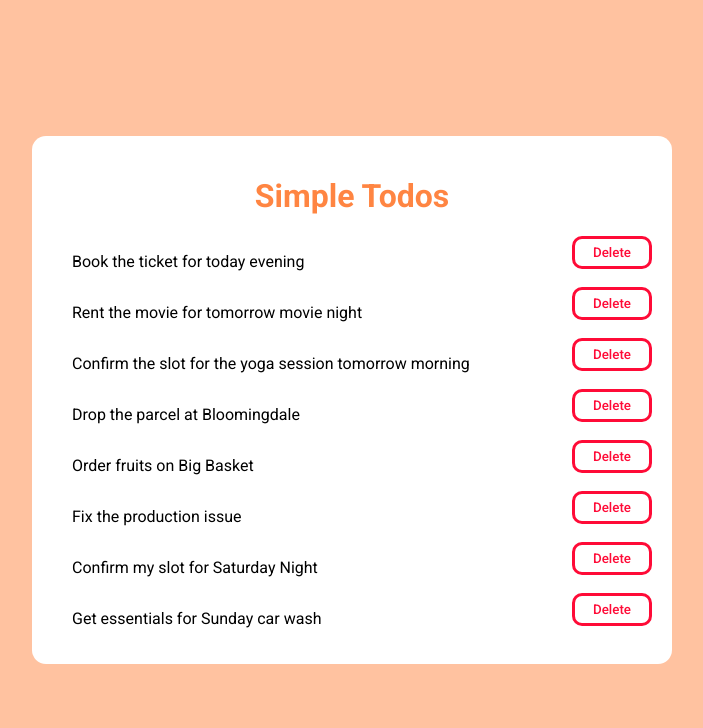
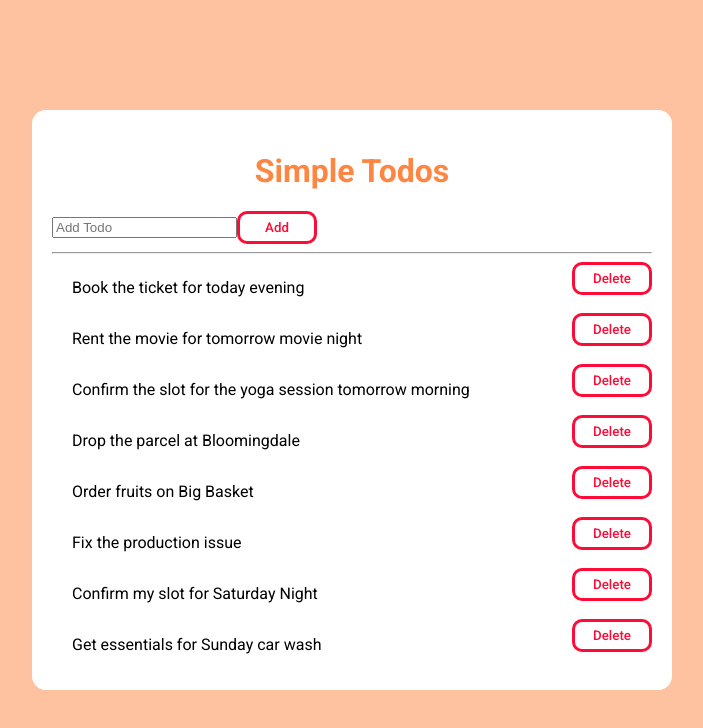
Before and after one commit to DharmatejaKathi/TodoList, a React (Create React App) app: page / in a window 1280 px wide. Shown: the top 728 px of the page, without its empty margins (288-991 px from the left). Built offline with nearby package versions, Linux system fonts and the light colour scheme; a web font is replaced by a local one.

Commit message:
Update index.js

```diff
--- a/src/components/SimpleTodos/index.js
+++ b/src/components/SimpleTodos/index.js
@@ -1,4 +1,6 @@
 import {Component} from 'react'
+
+import {v4 as uuid} from 'uuid'
 
 import TodoItem from '../TodoItem'
 
@@ -42,7 +44,7 @@ const initialTodosList = [
 // Write your code here
 
 class SimpleTodos extends Component {
-  state = {todoList: initialTodosList}
+  state = {todoList: initialTodosList, addText: ''}
 
   onDeleteTodo = id => {
     const {todoList} = this.state
@@ -50,12 +52,48 @@ class SimpleTodos extends Component {
     this.setState({todoList: filter})
   }
 
+  onChangeAddText = event => {
+    this.setState({addText: event.target.value})
+  }
+
+  onClickAddTask = () => {
+    const {addText} = this.state
+
+    const newItem = {
+      id: uuid,
+      title: addText,
+    }
+
+    this.setState(prevState => ({
+      todoList: [...prevState.todoList, newItem],
+      addText: '',
+    }))
+  }
+
   render() {
-    const {todoList} = this.state
+    const {todoList, addText} = this.state
+    console.log(addText)
     return (
       <div className="bg-container">
         <ul className="ul">
           <h1 className="head">Simple Todos</h1>
+          <div>
+            <input
+              type="text"
+              placeholder="Add Todo"
+              onChange={this.onChangeAddText}
+              value={addText}
+            />
+            <button
+              type="button"
+              className="add-button"
+              onClick={this.onClickAddTask}
+            >
+              Add
+            </button>
+          </div>
+          <hr />
+
           {todoList.map(each => (
             <TodoItem
               details={each}
```
